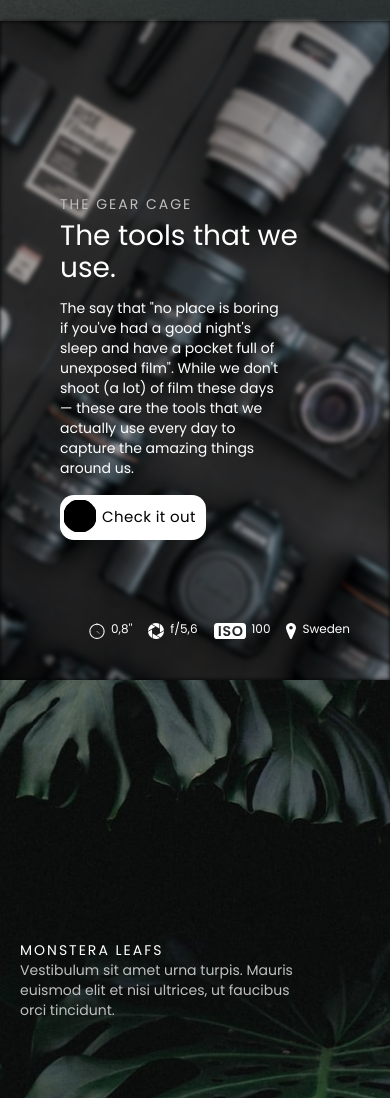
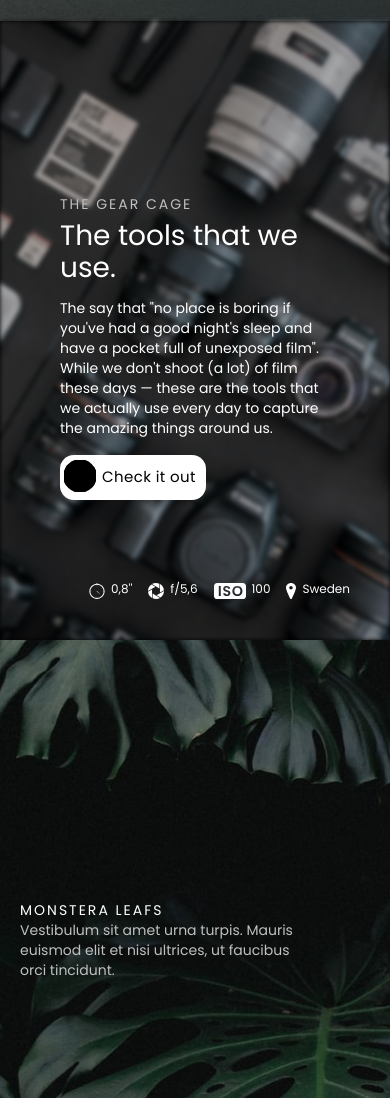
Before and after one commit to Olexandr004/homework-4-romanenko, a plain HTML site: page index.html in a window 390 px wide. Shown: the part 4210-5308 px from the top of the page. Drawn offline with Linux system fonts and the light colour scheme.

Commit message:
fixed bags

```diff
--- a/main.scss
+++ b/main.scss
@@ -106,7 +106,6 @@ header {
 }
 
 #burger:checked ~ .burger-icon .line {
-  background: var(--black);
   z-index: 10;
 
   &.line1 {
@@ -473,9 +472,19 @@ main {
   }
 }
 
+@media (max-width: 1280px) {
+  .container-1 {
+    padding: 60px 60px 40px 60px;
+  }
+}
+
+
 @media (max-width: 600px) {
   .container-1 {
     width: 100%;
+    p {
+      margin: 14px 0 29px 0;
+    }
   }
 }
 
```
Also changed, not shown: main.css.
